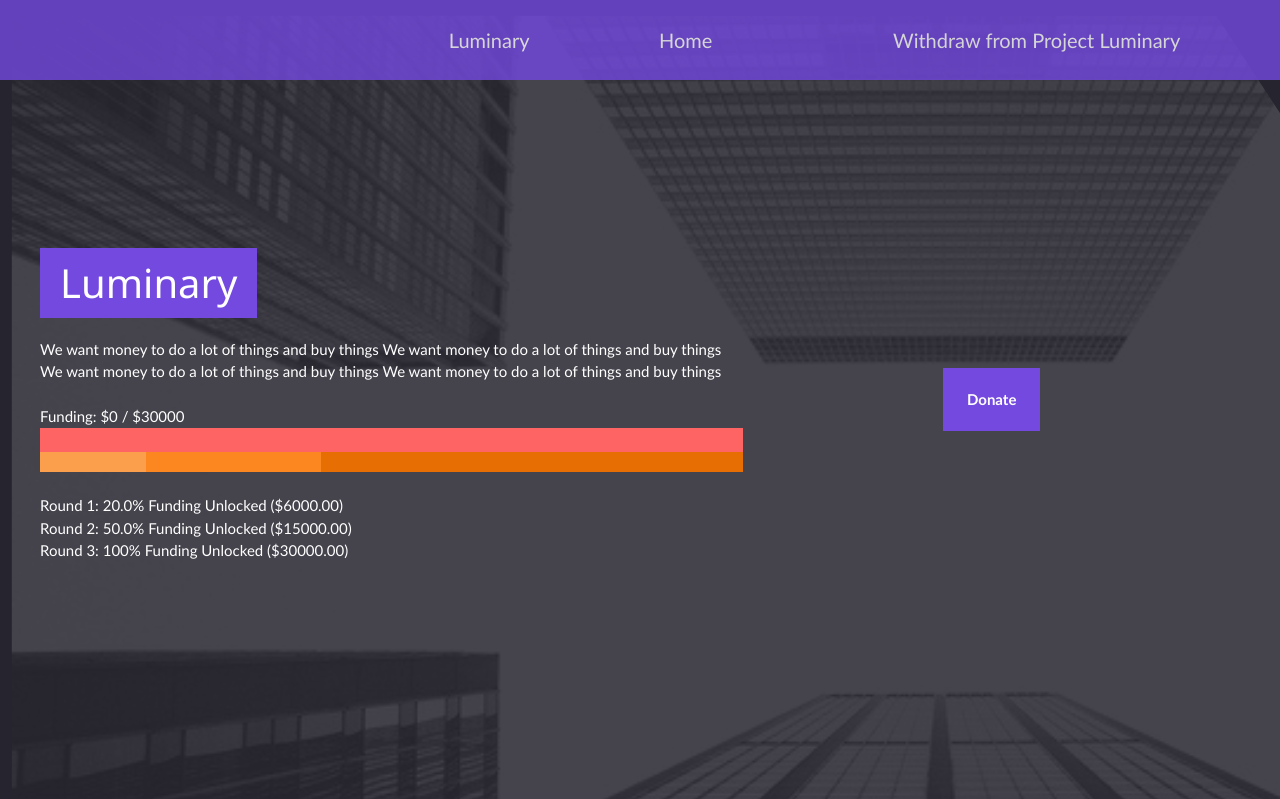
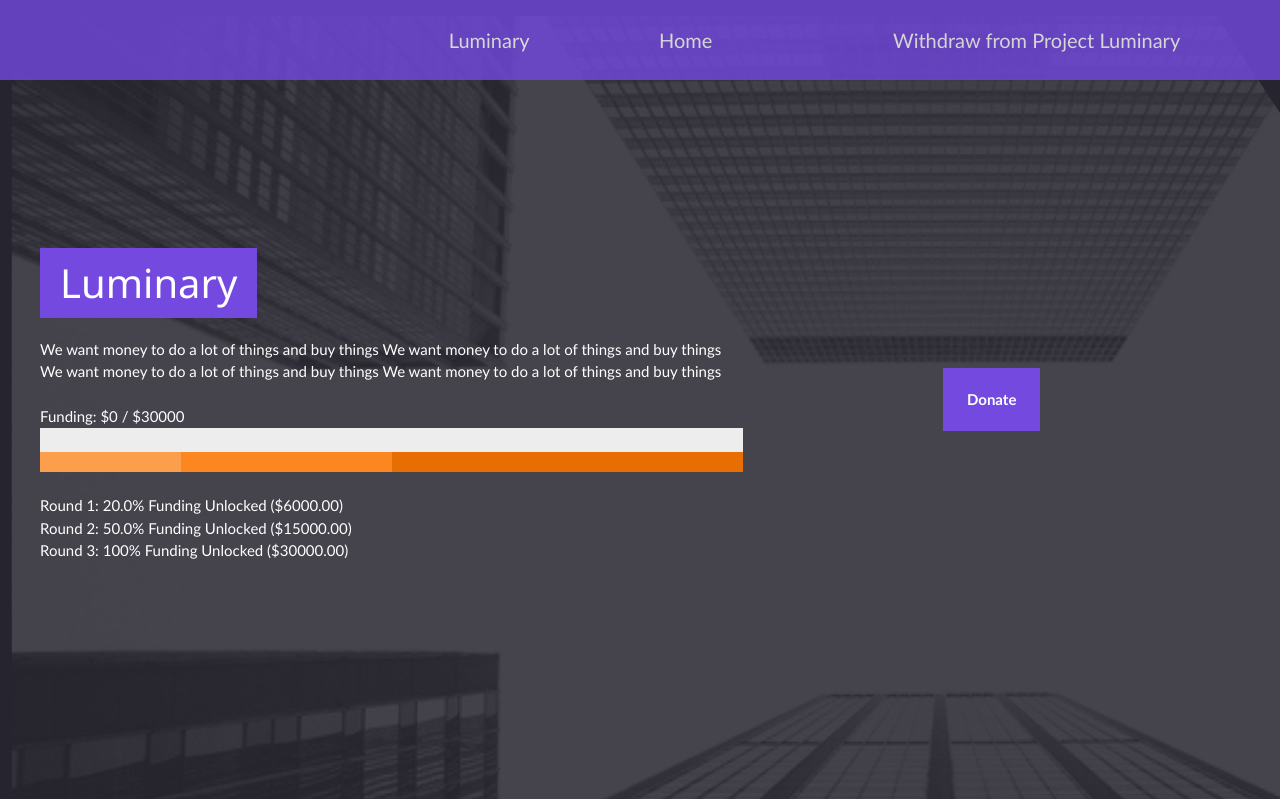
Before and after one commit to CayenneLow/Luminary, a Flask app: page /project in a window 1280 px wide. Shown: the top 799 px of the page. Run offline with Flask 2, Linux system fonts and the light colour scheme.

Commit message:
fixed % on progress bar

```diff
--- a/templates/project.html
+++ b/templates/project.html
@@ -22,13 +22,14 @@
                 <p> We want money to do a lot of things and buy things We want money to do a lot of things and buy things We want money to do a lot of things and buy things We want money to do a lot of things and buy things</p>
                 <br>
                 <p> Funding: ${{contract.totalMoneyReceived}} / ${{contract.moneyExpected}} </p>
-                <div class="w3-border" style="border:none !important;background-color: #FF6464;">
+                <div class="w3-border" style="border:none !important;background-color: #EDEDED;">
                     <div class="w3-green" style="height:24px;width:{{(contract.totalMoneyReceived / contract.moneyExpected) * 100}}%"></div>
 
                 </div>
                 <div class="w3-border" style="border:none !important; background-color:#E76E03  ">
-                    <div class="w3-container w3-green" style="width:40%; height:20px; padding-left:0px; background-color:#FC8720  !important "><div class="w3-container w3-red" style="width:40%; background-color:#FC9F4C   !important; height:20px;">
-                        </div>
+                    <div class="w3-container w3-green" style="width:{{contract.stages[1] * 100}}%; height:20px; padding-left:0px; background-color:#FC8720  !important ">
+                    </div>
+                    <div class="w3-container w3-red" style="margin-top:-20px;width:{{contract.stages[0] * 100}}%; background-color:#FC9F4C   !important; height:20px;">
                     </div>
                 </div>
 
```
